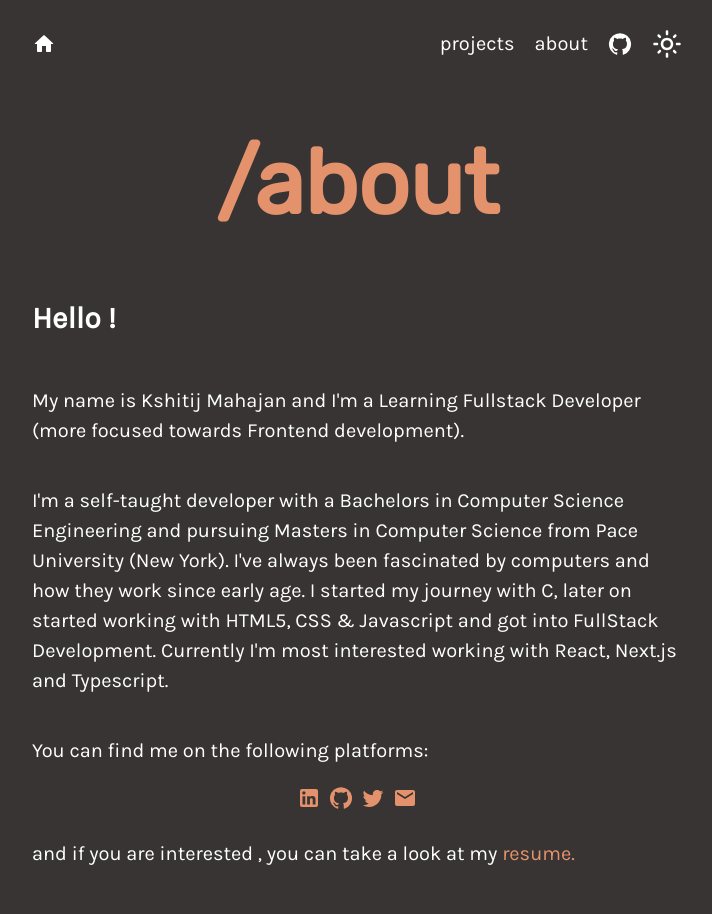
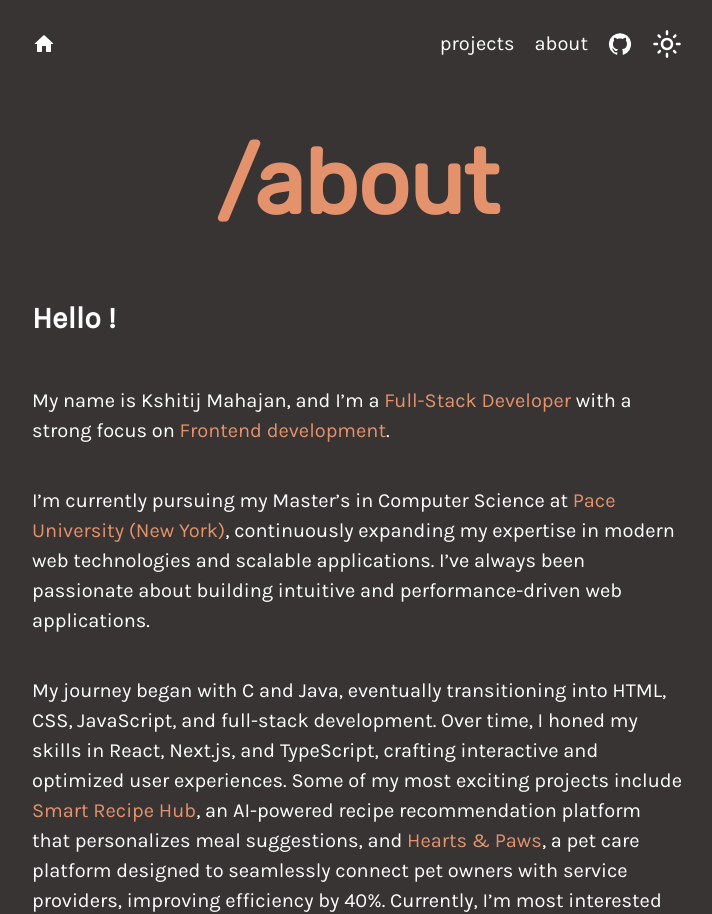
Before and after one commit to kshitijm23/devFolio, a Next.js app: page /about in a window 1280 px wide. Shown: the top 914 px of the page, without its empty margins (283-995 px from the left). Built offline with nearby package versions, Linux system fonts and the light colour scheme.

Commit message:
changed About

```diff
--- a/pages/about.js
+++ b/pages/about.js
@@ -22,17 +22,20 @@ export default function Contact() {
         <h1>/about</h1>
         <h2>Hello !</h2>
         <p>
-          My name is Kshitij Mahajan and I'm a Learning Fullstack Developer (more focused
-          towards Frontend development).{" "}
+        My name is Kshitij Mahajan, and I’m a <a href="https://www.w3schools.com/whatis/whatis_fullstack.asp">Full-Stack Developer</a> with a strong focus on <a href="https://www.geeksforgeeks.org/what-is-frontend-development/">Frontend development</a>.{" "}
         </p>
         <p>
-          I'm a self-taught developer with a Bachelors in Computer Science Engineering
-          and pursuing Masters in Computer Science from Pace University (New York). I've
-          always been fascinated by computers and how they work since early age.
-          I started my journey with C, later on started working with HTML5, CSS
-          & Javascript and got into FullStack Development. Currently I'm most
-          interested working with React, Next.js and Typescript.
-        </p>
+         I’m currently pursuing my Master’s in Computer Science at <a href="https://www.pace.edu/">Pace University (New York)</a>, continuously expanding my expertise in modern web technologies and scalable applications.
+
+I’ve always been passionate about building intuitive and performance-driven web applications.{" "} </p>
+<p>
+My journey began with C and Java, eventually transitioning into HTML, CSS, JavaScript, and full-stack development. Over time, I honed my skills in React, Next.js, and TypeScript, crafting interactive and optimized user experiences.
+
+Some of my most exciting projects include <a>Smart Recipe Hub</a>, an AI-powered recipe recommendation platform that personalizes meal suggestions, and <a>Hearts & Paws</a>, a pet care platform designed to seamlessly connect pet owners with service providers, improving efficiency by 40%.
+
+Currently, I’m most interested in working with React, Next.js, and TypeScript, focusing on building scalable, responsive, and user-friendly applications.{" "}
+
+</p>
 
         <p>You can find me on the following platforms:</p>
         <div>
@@ -51,7 +54,7 @@ export default function Contact() {
         </div>
         <p>
           and if you are interested , you can take a look at my{" "}
-          <a href="https://drive.google.com/file/d/1EmHxJipZpTDCg2R8BGNhPIPcXwxzYFab/view?usp=drive_link">
+          <a href="https://drive.google.com/file/d/1dG4R-eXR_y8JVVORjpSg5UHH1qqj1-uc/view?usp=sharing" target="_blank" rel="noopener noreferrer">
             resume.
           </a>
         </p>
--- a/styles/global.css
+++ b/styles/global.css
@@ -4,8 +4,10 @@
   --bg-dark: rgb(56, 52, 52);
   --color-primary-light: white;
   --color-secondary: rgb(228, 146, 108);
+  --color-skills: rgb(81, 114, 222);
   --font-family-main: "Karla", sans-serif;
   --font-family-heading: "Rubik", sans-serif;
+  --font-family-name: "Bricolage Grotesque", "Bricolage Grotesque Fallback";
 }
 html {
   font-size: 100%;
```
Also changed, not shown: pages/index.js (+5 -3 lines).
